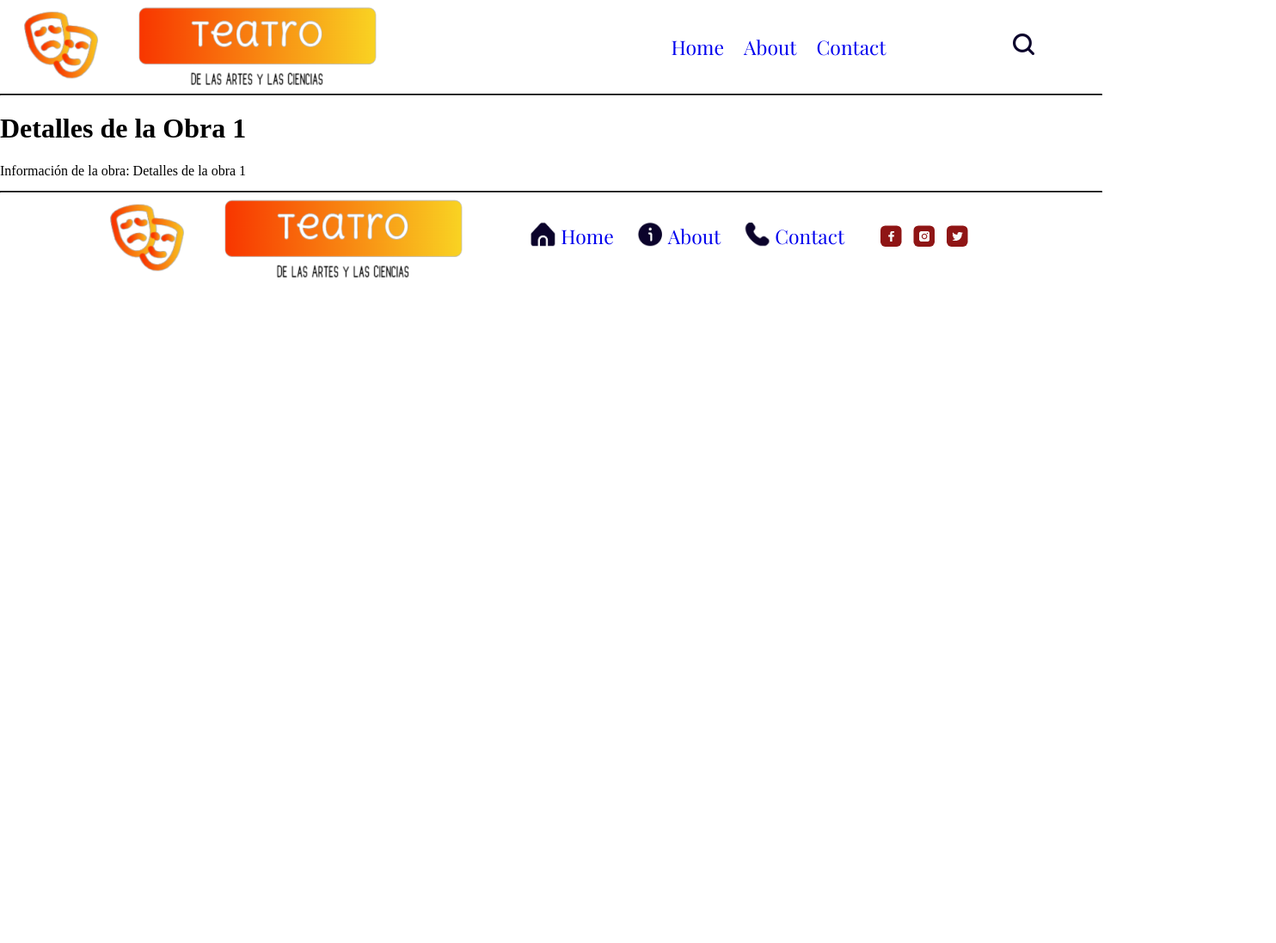
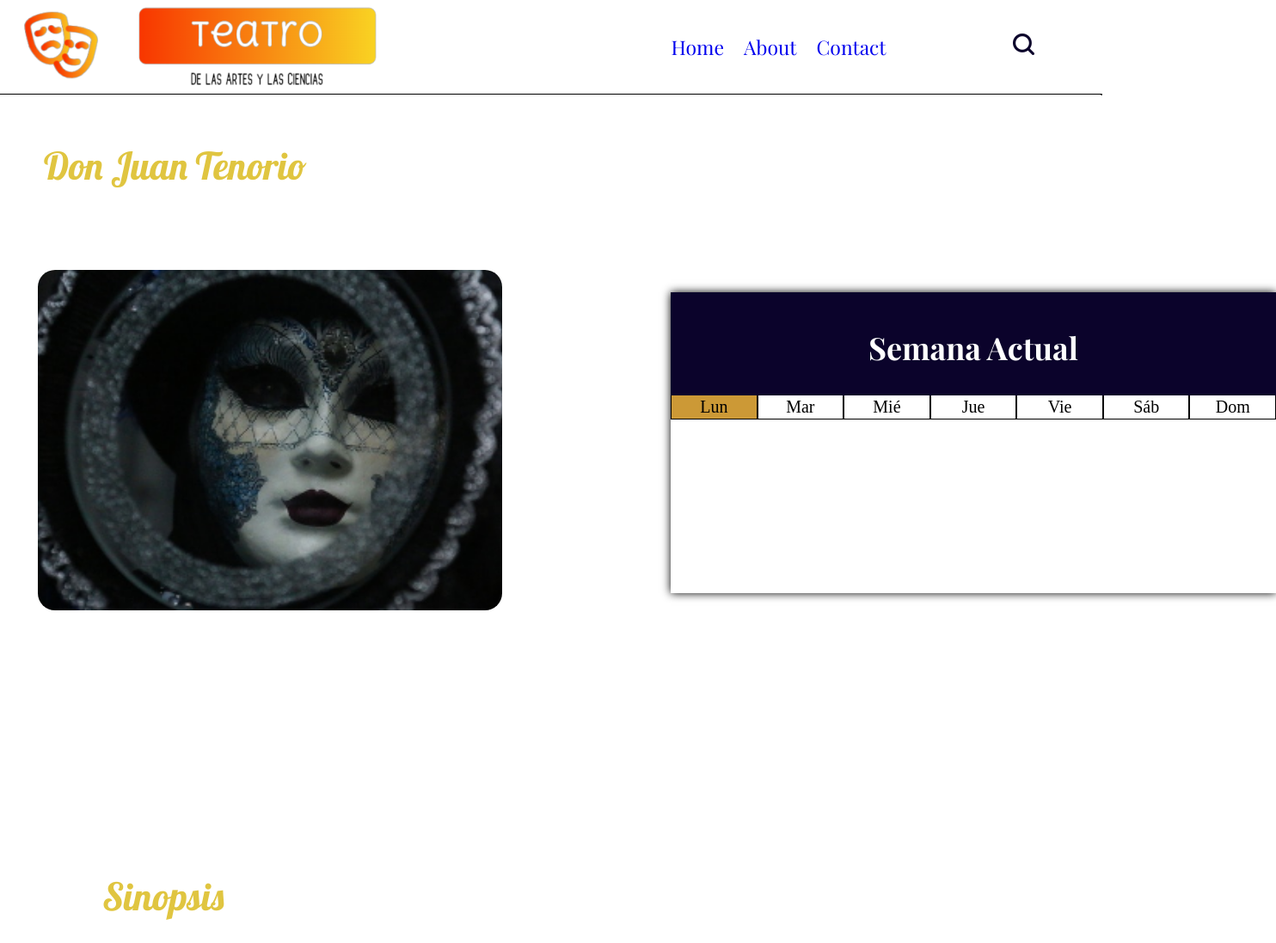
Before and after one commit to GGSZGZ/TeatroVue, a Vue app: page /obra/1 in a window 1280 px wide. Shown: the top 1097 px of the page at 86% size, 1484 px wide, since content can reach past the window. Before the commit the page ends 800 px from the top, so only its background shows below. Built offline with nearby package versions, Linux system fonts and the light colour scheme; a web font is replaced by a local one.

Commit message:
CardView en progreso

```diff
--- /dev/null
+++ b/src/components/WeekScheduleItem.vue
@@ -0,0 +1,87 @@
+<script setup lang="ts">
+import { onMounted } from 'vue';
+//calendario
+  onMounted(() =>{
+    mostrarCalendario();
+  });
+  function mostrarCalendario() {
+      var daysContainer = document.getElementById("daysContainer")!;
+
+      const daysOfWeek = ["Lun", "Mar", "Mié", "Jue", "Vie", "Sáb", "Dom"];
+      const today = new Date();
+      const day = today.getDay();
+
+      for (let i = 1; i <= daysOfWeek.length; i++) {
+        const dayElement = document.createElement("div");
+        dayElement.textContent = daysOfWeek[i - 1];
+        dayElement.style.textAlign = "center";
+        dayElement.style.padding = "2px 5px";
+        dayElement.style.backgroundColor = "var(--neutral-colors-white)";
+        dayElement.style.fontSize = "var(--font-size-xl)";
+        dayElement.style.fontFamily = "var(--font-gentium-basic)";
+        dayElement.style.borderBottom = "1px solid var(--color-black)";
+        dayElement.style.borderLeft = "1px solid var(--color-black)";
+        dayElement.style.borderRight = "1px solid var(--color-black)";
+
+        dayElement.addEventListener("mouseenter", function() {
+            dayElement.style.backgroundColor = "var(--color-goldenrod)";
+        });
+
+        dayElement.addEventListener("mouseleave", function() {
+            if (i === day) {
+                dayElement.style.backgroundColor = "var(--color-darkgoldenrod)";
+            } else {
+                dayElement.style.backgroundColor = "var(--neutral-colors-white)";
+            }
+        });
+
+        if (i === day) {
+          dayElement.style.backgroundColor = "var(--color-darkgoldenrod)";
+        }
+
+        if (daysContainer) {
+          daysContainer.appendChild(dayElement);
+        }
+      }
+    }
+</script>
+<template>
+    <div class="calendar">
+        <div class="header-calendar">
+            <h2>Semana Actual</h2>
+        </div>
+        <div class="days-container" id="daysContainer"></div>
+    </div>
+</template>
+
+<style scoped>
+.calendar {
+    position: absolute;
+    top: 230px;
+    left: 780px;
+    width: 704px;
+    height: 350px;
+    object-fit: cover;
+    font-size: var(--font-size-xl);
+    font-family: var(--font-gentium-basic);
+    box-shadow: 0 0 10px var(--color-black);
+    color: var(--color-black);
+    text-align: center;
+}
+.header-calendar {
+    height: 100px;
+    color: var(--neutral-colors-white);
+    font-family: var(--font-playfair-display);
+    font-size: var(--headings-h3-size);
+    background-color: var(--color-gray);
+    padding: 10px;
+}
+.days-container {
+    display: grid;
+    grid-template-columns: repeat(7, 1fr);
+}
+div{
+    display: block;
+}
+
+</style>
--- a/src/views/AboutView.vue
+++ b/src/views/AboutView.vue
@@ -1,3 +1,9 @@
+<script setup lang="ts">
+    import { onMounted } from 'vue';
+    onMounted(() =>{
+        window.scrollTo({ top: 0, behavior: 'smooth' });
+    })
+</script>
 <template>
 
    <main>
--- a/src/views/CardView.vue
+++ b/src/views/CardView.vue
@@ -1,6 +1,8 @@
 <script setup lang="ts">
+import  WeekScheduleItem from '@/components/WeekScheduleItem.vue';
 import { ref, onMounted } from 'vue';
 import { useRouter } from 'vue-router';
+
 
 const obraId = ref('');
 
@@ -8,18 +10,106 @@ onMounted(() => {
   const route = useRouter();
   const idFromRoute = route.currentRoute.value.params.id;
 
-
   obraId.value = Array.isArray(idFromRoute) ? idFromRoute[0] : idFromRoute.toString();
+  window.scrollTo({ top: 0, behavior: 'smooth' });
 });
 
-const getObraDetails = (id: string) => {
-  return `Detalles de la obra ${id}`;
-};
+
+// const getObraDetails = (id: string) => {
+//   return `Detalles de la obra ${id}`;
+// };
 </script>
 
 <template>
-  <div>
-    <h1>Detalles de la Obra {{ obraId }}</h1>
-    <p>Información de la obra: {{ getObraDetails(obraId) }}</p>
-  </div>
+  <main>
+    <h3 class="heading">Don Juan Tenorio</h3>
+    <WeekScheduleItem />
+    <img class="image-obra" :src="'../src/assets/img'+obraId+'.png'"/>
+    <section class="sinopsis">
+      <div class="sinopsis-child">
+        <b class="sinopsis-text" id="sinopsis-1"></b>
+      </div>
+      <h3 class="sinopsi">Sinopsis</h3>
+    </section>
+  </main>
 </template>
+
+<style scoped>
+  main{
+    background-color: var(--neutral-colors-white);
+    text-align: center;
+    position: relative;
+    width: 100%;
+    height: 3400px;
+    font-size: var(--font-size-25xl);
+    color: var(--color-goldenrod);
+    font-family: var(--font-lobster);
+  }
+  .heading {
+    margin: 0;
+    position: absolute;
+    top: 50px;
+    left: 51px;
+    font-size: inherit;
+    line-height: 66px;
+    font-weight: 400;
+    font-family: inherit;
+  }
+  .image-obra {
+    position: absolute;
+    height: 11.64%;
+    width: 42.22%;
+    top: 6%;
+    right: 54.38%;
+    bottom: 77.17%;
+    left: 3.4%;
+    border-radius: var(--br-xl);
+    max-width: 100%;
+    overflow: hidden;
+    max-height: 100%;
+    object-fit: cover;
+  }
+  .sinopsis {
+    position: absolute;
+    width: 1358px;
+    top: 900px;
+    left: 90px;
+    height: 533px;
+    text-align: justify;
+    font-size: var(--font-size-xl);
+    color: var(--neutral-colors-white);
+    font-family: var(--font-gentium-basic);
+  }
+  .sinopsis-child {
+    position: absolute;
+    top: 100px;
+    left: 0;
+    border-radius: var(--br-24xl);
+    background-color: var(--color-maroon);
+    width: 1358px;
+    height: 433px;
+  }
+  .sinopsis-text {
+    position: relative;
+    top: 20px;
+    left: 67px;
+    line-height: 46px;
+    display: inline-block;
+    width: 1228px;
+    height: 394px;
+  }
+  .sinopsi {
+    position: absolute;
+    display: inline-block;
+    margin: 0;
+    left: 29px;
+    font-size: var(--font-size-25xl);
+    line-height: 66px;
+    font-weight: 400;
+    font-family: var(--font-lobster);
+    color: var(--color-goldenrod);
+    text-align: left;
+    width: 264px;
+    height: 55.6px;
+}
+</style>
--- a/src/views/ContactView.vue
+++ b/src/views/ContactView.vue
@@ -1,6 +1,10 @@
 <script setup lang="ts">
 import ContactItem from '@/components/ContactItem.vue';
 import MapContactItem from '@/components/MapContactItem.vue';
+import { onMounted } from 'vue';
+    onMounted(() =>{
+        window.scrollTo({ top: 0, behavior: 'smooth' });
+    })
 </script>
 <template>
     <main>
```
